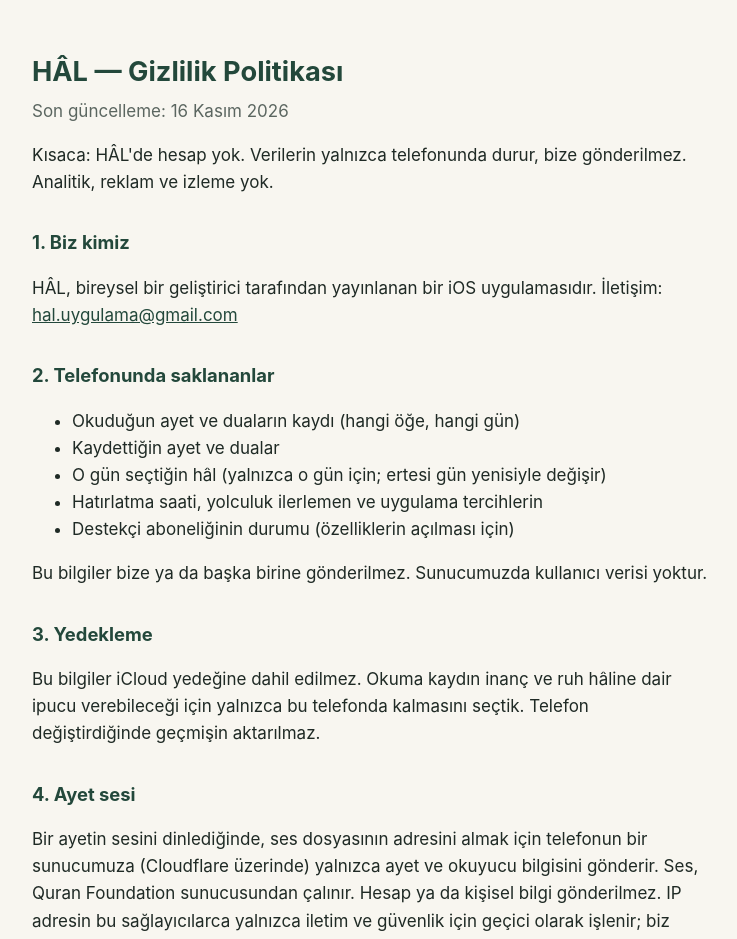
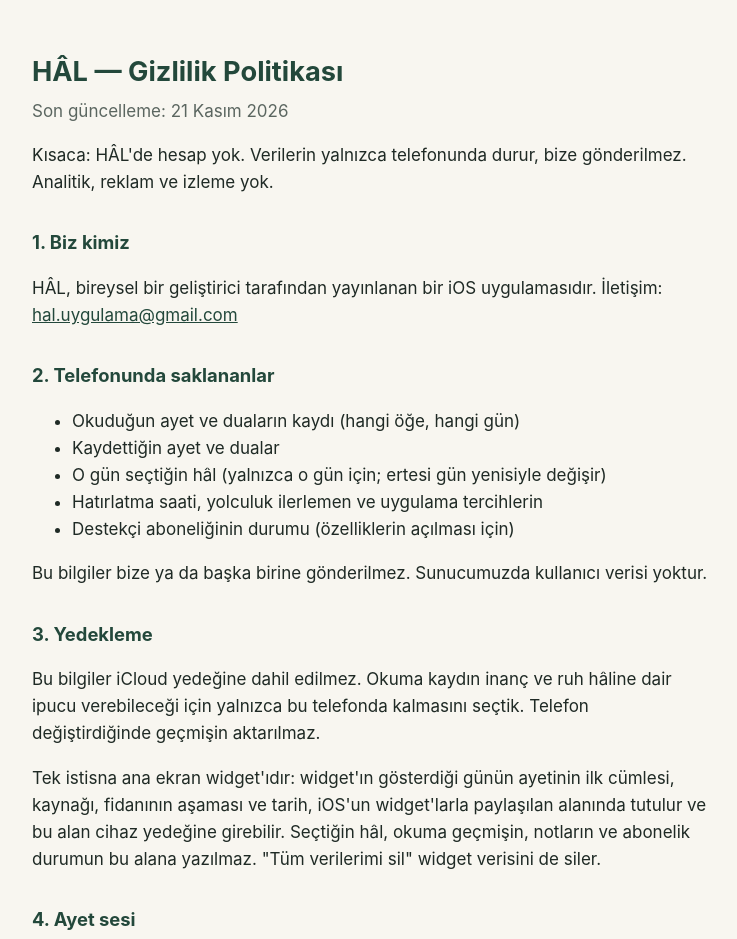
Before and after one commit to kilinccan/hal, a plain HTML site: page gizlilik/index.html in a window 1280 px wide. Shown: the top 939 px of the page, without its empty margins (268-1005 px from the left). Drawn offline with Linux system fonts and the light colour scheme.

Commit message:
Gizlilik: widget yedek istisnası

```diff
--- a/gizlilik/index.html
+++ b/gizlilik/index.html
@@ -21,7 +21,7 @@
 <body>
 <main>
 <h1>HÂL — Gizlilik Politikası</h1>
-<p class="meta">Son güncelleme: 16 Kasım 2026</p>
+<p class="meta">Son güncelleme: 21 Kasım 2026</p>
 
 <p>Kısaca: HÂL'de hesap yok. Verilerin yalnızca telefonunda durur, bize gönderilmez. Analitik, reklam ve izleme yok.</p>
 
@@ -40,6 +40,7 @@
 
 <h2>3. Yedekleme</h2>
 <p>Bu bilgiler iCloud yedeğine dahil edilmez. Okuma kaydın inanç ve ruh hâline dair ipucu verebileceği için yalnızca bu telefonda kalmasını seçtik. Telefon değiştirdiğinde geçmişin aktarılmaz.</p>
+<p>Tek istisna ana ekran widget'ıdır: widget'ın gösterdiği günün ayetinin ilk cümlesi, kaynağı, fidanının aşaması ve tarih, iOS'un widget'larla paylaşılan alanında tutulur ve bu alan cihaz yedeğine girebilir. Seçtiğin hâl, okuma geçmişin, notların ve abonelik durumun bu alana yazılmaz. "Tüm verilerimi sil" widget verisini de siler.</p>
 
 <h2>4. Ayet sesi</h2>
 <p>Bir ayetin sesini dinlediğinde, ses dosyasının adresini almak için telefonun bir sunucumuza (Cloudflare üzerinde) yalnızca ayet ve okuyucu bilgisini gönderir. Ses, Quran Foundation sunucusundan çalınır. Hesap ya da kişisel bilgi gönderilmez. IP adresin bu sağlayıcılarca yalnızca iletim ve güvenlik için geçici olarak işlenir; biz kayıt tutmayız.</p>
```
